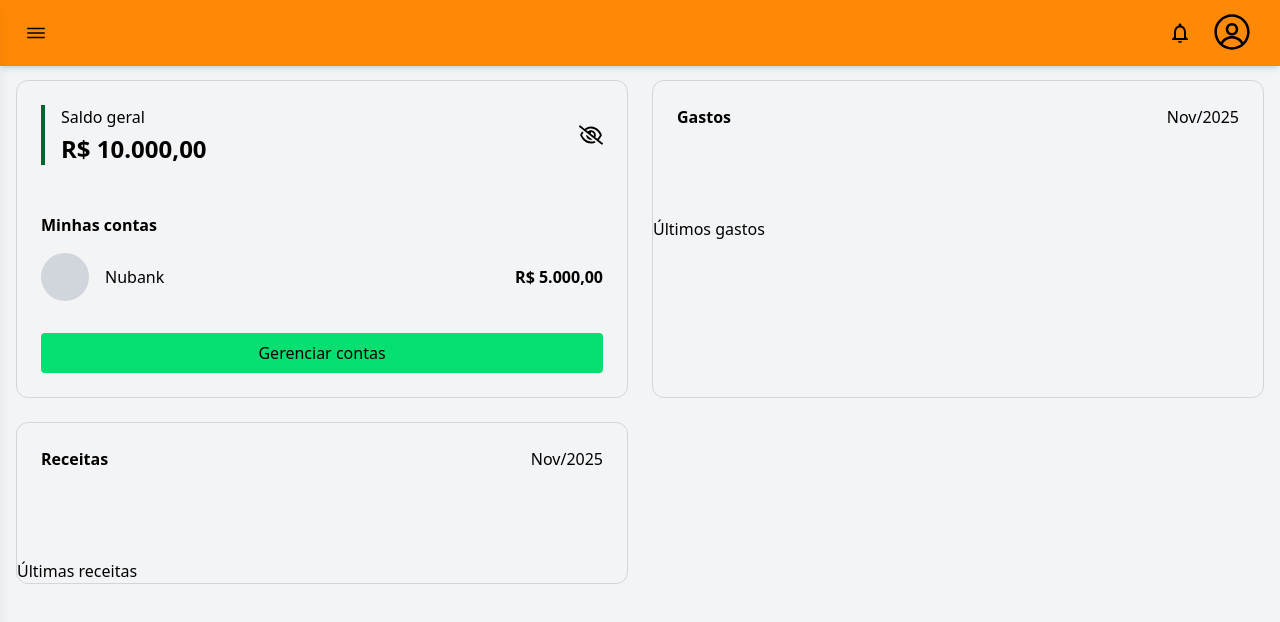
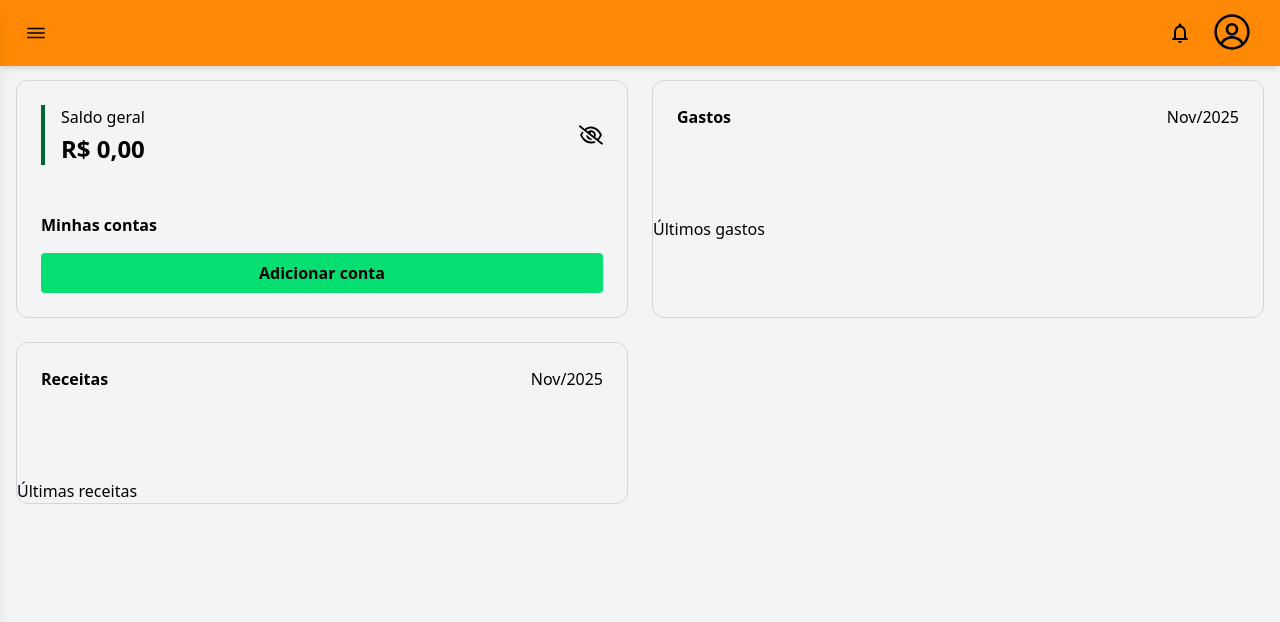
Before and after one commit to fabriciorostand/fintech-frontend, a React (Vite) app: page /dashboard in a window 1280 px wide. Shown: the top 622 px of the page. Built offline with nearby package versions, Linux system fonts and the light colour scheme.

Commit message:
feat: integrate bank accounts API into dashboard

```diff
--- a/src/pages/dashboard.tsx
+++ b/src/pages/dashboard.tsx
@@ -1,8 +1,21 @@
+import { useEffect, useState } from "react";
 import { FaRegEyeSlash } from "react-icons/fa6";
 import { Header } from "../components/header"
 import { Footer } from "../components/footer";
+import { useBankAccounts } from "../services/use-bank-accounts";
 
 export function Dashboard() {
+  const [userId, setUserId] = useState<string | null>(null);
+  const { data: bankAccounts, isLoading, isError } = useBankAccounts(userId);
+
+  useEffect(() => {
+    const storedUserId = localStorage.getItem('userId');
+    setUserId(storedUserId);
+  }, []);
+
+  const totalBalance = bankAccounts?.reduce((sum, account) => sum + account.balance, 0) ?? 0;
+  const hasBankAccounts = bankAccounts && bankAccounts.length > 0;
+
   return (
     <div className="flex flex-col min-h-screen">
       <Header />
@@ -14,7 +27,9 @@ export function Dashboard() {
               <div className="w-1 bg-green-800 self-stretch" />
               <div className="flex flex-col flex-1 ml-4">
                 <h4 className="dark:text-white">Saldo geral</h4>
-                <p className="dark:text-white text-2xl font-bold mt-1">R$ 10.000,00</p>
+                <p className="dark:text-white text-2xl font-bold mt-1">
+                  {isLoading ? 'Carregando...' : `R$ ${totalBalance.toFixed(2).replace('.', ',')}`}
+                </p>
               </div>
               <div className="flex items-center justify-center">
                 <FaRegEyeSlash className="h-6 w-6 dark:text-white cursor-pointer" />
@@ -22,16 +37,43 @@ export function Dashboard() {
             </div>
             <div className="p-6">
               <h2 className="font-bold dark:text-white mb-4">Minhas contas</h2>
-              <div className="flex items-center justify-between">
+
+              {isLoading && (
+                <p className="dark:text-white text-center">Carregando contas...</p>
+              )}
+
+              {isError && (
+                <p className="dark:text-red-400 text-center">Erro ao carregar contas</p>
+              )}
+
+              {!isLoading && !isError && !hasBankAccounts && (
+                <button className="w-full bg-green-400 hover:bg-green-500 px-4 py-2 rounded font-semibold transition-colors">
+                  Adicionar conta
+                </button>
+              )}
+
+              {!isLoading && !isError && hasBankAccounts && (
+                <>
+                  <div className="space-y-4">
+                    {bankAccounts.map((account) => (
+                      <div key={account.id} className="flex items-center justify-between">
                         <div className="rounded-full w-12 h-12 bg-gray-300 dark:bg-gray-600 flex items-center justify-center">
                           {/* imagem */}
                         </div>
-                <h3 className="dark:text-white ml-4 flex-1">Nubank</h3>
+                        <h3 className="dark:text-white ml-4 flex-1">Conta {account.number}</h3>
                         <div className="ml-auto">
-                  <p className="dark:text-white font-semibold">R$ 5.000,00</p>
+                          <p className="dark:text-white font-semibold">
+                            R$ {account.balance.toFixed(2).replace('.', ',')}
+                          </p>
                         </div>
                       </div>
-              <button className="w-full bg-green-400 mt-8 px-4 py-2 rounded">Gerenciar contas</button>
+                    ))}
+                  </div>
+                  <button className="w-full bg-green-400 hover:bg-green-500 mt-8 px-4 py-2 rounded font-semibold transition-colors">
+                    Gerenciar contas
+                  </button>
+                </>
+              )}
             </div>
           </div>
 
--- /dev/null
+++ b/src/services/types/get-bank-accounts-response.ts
@@ -0,0 +1,8 @@
+export type GetBankAccountsResponse = Array<{
+  id: number;
+  userId: number;
+  branchId: number;
+  bankId: number;
+  number: string;
+  balance: number;
+}>;
--- /dev/null
+++ b/src/services/use-bank-accounts.ts
@@ -0,0 +1,28 @@
+import { useQuery } from "@tanstack/react-query";
+import type { GetBankAccountsResponse } from "./types/get-bank-accounts-response";
+
+export function useBankAccounts(userId: string | null) {
+  return useQuery({
+    queryKey: ['bank-accounts', userId],
+    queryFn: async () => {
+      if (!userId) {
+        throw new Error('User ID is required');
+      }
+
+      const response = await fetch(`${import.meta.env.VITE_API_URL}/api/bank-accounts?userId=${userId}`, {
+        method: 'GET',
+        headers: {
+          'Content-Type': 'application/json',
+        },
+      });
+
+      if (!response.ok) {
+        throw new Error('Failed to fetch bank accounts');
+      }
+
+      const result: GetBankAccountsResponse = await response.json();
+      return result;
+    },
+    enabled: !!userId,
+  });
+}
```
Lines whose indentation alone changed are shown as unchanged.
